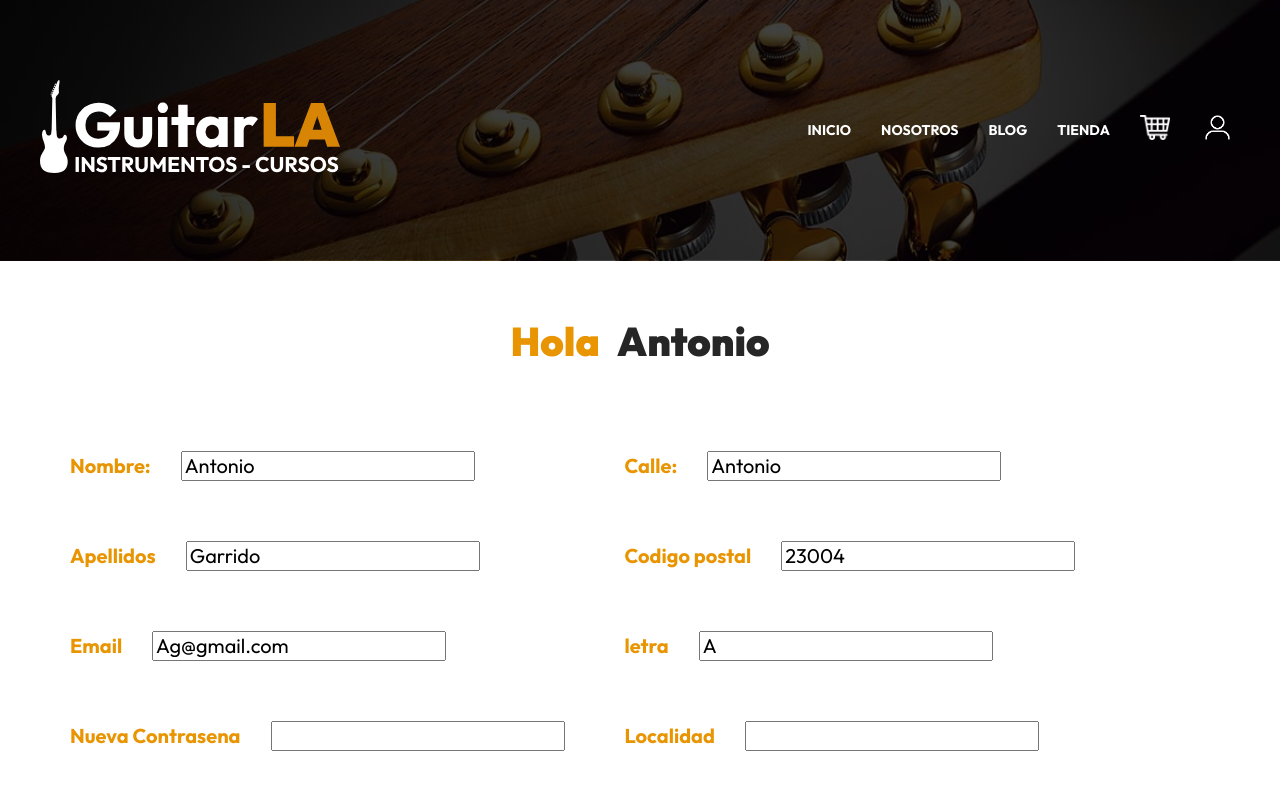
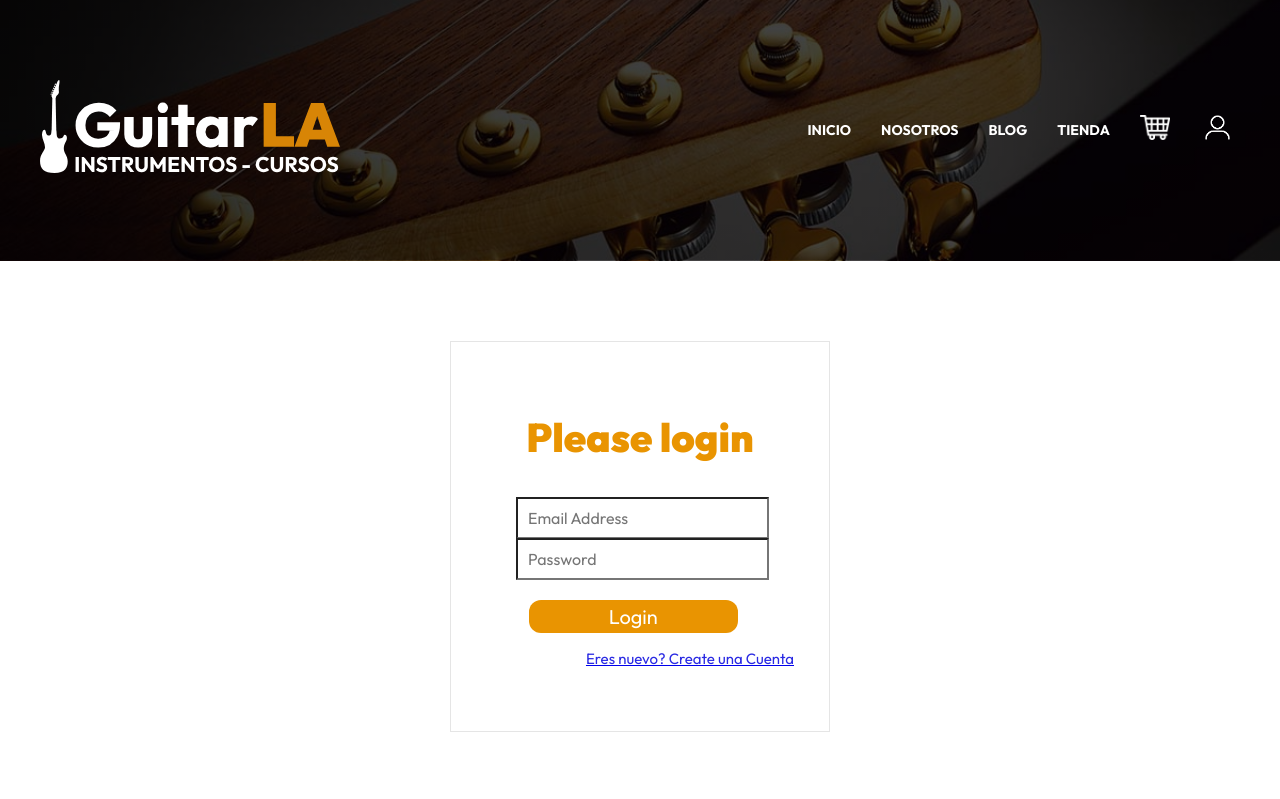
Before and after one commit to Garridok/PlayGuitar, a Next.js app: page /user in a window 1280 px wide. Shown: the top 799 px of the page. Built offline with nearby package versions, Linux system fonts and the light colour scheme.

Commit message:
PlayGuitar 1.2.1 login add

```diff
--- a/components/footer.js
+++ b/components/footer.js
@@ -17,7 +17,9 @@ export default function Footer() {
             <Link href='/tienda'>Tienda</Link>
           </nav>
           <p className={styles.copyright}>Todos los derechos reservados { new Date().getFullYear() }</p>
+          <p className={styles.white}>Realizado por Antonio Garrido y Maria</p>
         </div>
+
     </footer>
   )
 }
--- /dev/null
+++ b/components/login.js
@@ -0,0 +1,23 @@
+import styles from '../styles/login.module.css'
+import Link from 'next/link'
+
+export default function LoginRegister() {
+  return (
+    <div className = {styles.wrapper}>
+      <form className={styles.formsignin}>
+        <h2 className={styles.formsigninheading}>Please login</h2>
+        <div className="flex">
+
+          <input type="text" className={styles.formcontrol} name="username" placeholder="Email Address" required />
+          <input type="password" className={styles.formcontrol} name="password" placeholder="Password"  required/>
+
+          <button className={styles.btnlogin} type="submit">Login</button>
+
+          <Link href={'/register'}>
+            <p className={styles.newAccount}>Eres nuevo? Create una Cuenta</p>
+          </Link>
+        </div>
+      </form>
+  </div>
+  )
+}
--- /dev/null
+++ b/components/userlogin.js
@@ -0,0 +1,71 @@
+
+
+export default function Userlogin() {
+  return (
+    <main className="contenedor">
+            <h1 className="heading">Hola <span className="headingblack"> Antonio</span></h1>
+            {/* Datos personales de la cuenta */}
+                <div className="primera">
+                    <div>
+                        <div className="datos">
+                            <label>Nombre: </label>
+                            <input type="text" value={"Antonio"} />
+                        </div>
+
+                        <div className="datos">
+                            <label>Apellidos </label>
+                            <input type="text" value={"Garrido"} />
+                        </div>
+
+                        <div className="datos">
+                            <label>Email</label>
+                            <input type="text" value={"Ag@gmail.com"} />
+                        </div>
+
+                        <div className="datos">
+                            <label>Nueva Contrasena</label>
+                            <input type="password" />
+                        </div>
+
+                        {/* Boton para editar y guardar */}
+                        <button type="button" className="button">
+                            Editar
+                        </button>
+                    </div>
+
+                    {/* Datos de la direccion */}
+                    <div>
+                        <div className="datos">
+                            <label>Calle: </label>
+                            <input type="text" value={"Antonio"} />
+                        </div>
+
+                        <div className="datos">
+                            <label>Codigo postal </label>
+                            <input type="number" value={23004} />
+                        </div>
+
+                        <div className="datos">
+                            <label>letra</label>
+                            <input type="text" value={"A"} />
+                        </div>
+
+                        <div className="datos">
+                            <label>Localidad</label>
+                            <input type="text" />
+                        </div>
+
+                        <div className="datos">
+                            <label>Numero</label>
+                            <input type="number" value={10} />
+                        </div>
+
+                        <div className="datos">
+                            <label>Piso</label>
+                            <input type="text" value={"2A"}/>
+                        </div>
+                    </div>
+                </div>
+        </main>
+  )
+}
--- a/pages/user.js
+++ b/pages/user.js
@@ -1,4 +1,6 @@
 import Layout from "../components/layout"
+import Userlogin from "../components/userlogin"
+import Login from "../components/login"
 
 export default function user() {
   return (
@@ -6,75 +8,16 @@ export default function user() {
     title={'Cuenta'}
     description={'Ventas de guitarras, y blog de musica'}
     >
-        <h1 className="heading">Hola <span className="headingblack"> Antonio</span></h1>
+        {/* Si el usuario no esta logeado */}
+        <Login />
 
-
-        {/* Datos personales de la cuenta */}
-        <div className="contenedor">
-            <div className="primera">
-                <div>
-                    <div className="datos">
-                        <label>Nombre: </label>
-                        <input type="text" value={"Antonio"} />
-                    </div>
-
-                    <div className="datos">
-                        <label>Apellidos </label>
-                        <input type="text" value={"Garrido"} />
-                    </div>
-
-                    <div className="datos">
-                        <label>Email</label>
-                        <input type="text" value={"Ag@gmail.com"} />
-                    </div>
-
-                    <div className="datos">
-                        <label>Nueva Contrasena</label>
-                        <input type="password" />
-                    </div>
-
-                    {/* Boton para editar y guardar */}
-                    <button type="button" className="button">
-                        Editar
-                    </button>
-                </div>
-
-                <div>
-                    <div className="datos">
-                        <label>Calle: </label>
-                        <input type="text" value={"Antonio"} />
-                    </div>
-
-                    <div className="datos">
-                        <label>Codigo postal </label>
-                        <input type="number" value={23004} />
-                    </div>
-
-                    <div className="datos">
-                        <label>letra</label>
-                        <input type="text" value={"A"} />
-                    </div>
-
-                    <div className="datos">
-                        <label>Localidad</label>
-                        <input type="text" />
-                    </div>
-
-                    <div className="datos">
-                        <label>Numero</label>
-                        <input type="number" value={10} />
-                    </div>
-
-                    <div className="datos">
-                        <label>Piso</label>
-                        <input type="text" value={"2A"}/>
-                    </div>
-                </div>
-            </div>
+        {/* Si el usurio esta logeado */}
+        {/* <Userlogin /> */}
 
 
 
-        </div>
+
+
     </Layout>
   )
 }
--- a/styles/footer.module.css
+++ b/styles/footer.module.css
@@ -18,3 +18,7 @@
     text-decoration: none;
     font-weight: 700;
 }
+
+.white{
+    color: white;
+}
--- a/styles/globals.css
+++ b/styles/globals.css
@@ -111,3 +111,6 @@ main {
   padding: 1rem;
 
 }
+.flex{
+  margin-left: 3rem;
+}
--- /dev/null
+++ b/styles/login.module.css
@@ -0,0 +1,68 @@
+
+  .wrapper {
+    margin-top: 80px;
+    margin-bottom: 80px;
+  }
+
+  .formsignin {
+    max-width: 380px;
+    padding: 15px 35px 45px;
+    margin: 0 auto;
+    background-color: #fff;
+    border: 1px solid rgba(0, 0, 0, 0.1);
+  }
+  .formsignin .formsigninheading,
+  .formsignin .checkbox {
+    margin-bottom: 30px;
+  }
+  .formsignin .checkbox {
+    font-weight: normal;
+  }
+  .formsignin .formcontrol {
+    position: relative;
+    font-size: 16px;
+    height: auto;
+    padding: 10px;
+    -webkit-box-sizing: border-box;
+    -moz-box-sizing: border-box;
+    box-sizing: border-box;
+  }
+  .formsignin .formcontrol:focus {
+    z-index: 2;
+  }
+  .formsignin input[type=text] {
+    margin-bottom: -1px;
+    border-bottom-left-radius: 0;
+    border-bottom-right-radius: 0;
+  }
+  .formsignin input[type=password] {
+    margin-bottom: 20px;
+    border-top-left-radius: 0;
+    border-top-right-radius: 0;
+  }
+
+  .btnlogin {
+    display: block;
+    width: 75%;
+    padding: .5rem;
+    background-color: var(--primary);
+    color: white;
+    margin-left: 1.3rem;
+    border-radius: 12px;
+    border: none;
+    cursor: pointer;
+    transition: 300ms;
+  }
+
+  .btnlogin:hover {
+    background-color: rgb(200, 134, 13);
+    transition: 300ms;
+  }
+
+  .newAccount {
+    font-size: 15px;
+    display: flex;
+    justify-content: flex-end;
+    color:rgb(41, 41, 227) ;
+    cursor: pointer;
+  }
--- a/styles/nosotros.module.css
+++ b/styles/nosotros.module.css
@@ -9,3 +9,7 @@
         align-items: center;
     }
 }
+
+.contenido img {
+    border-radius: 12px;
+}
```
Also changed, not shown: pages/register.js (added, +7 -0 lines).
